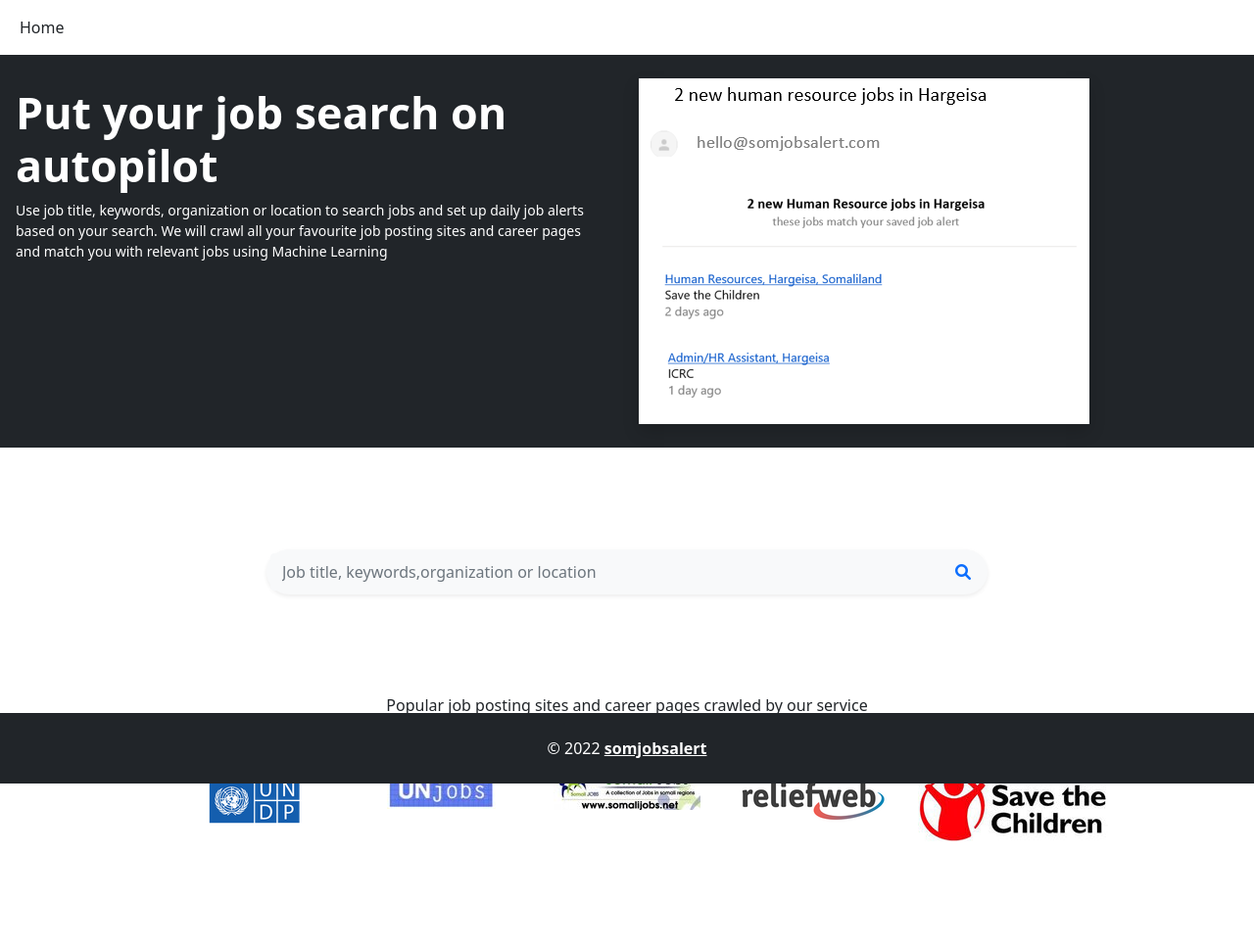
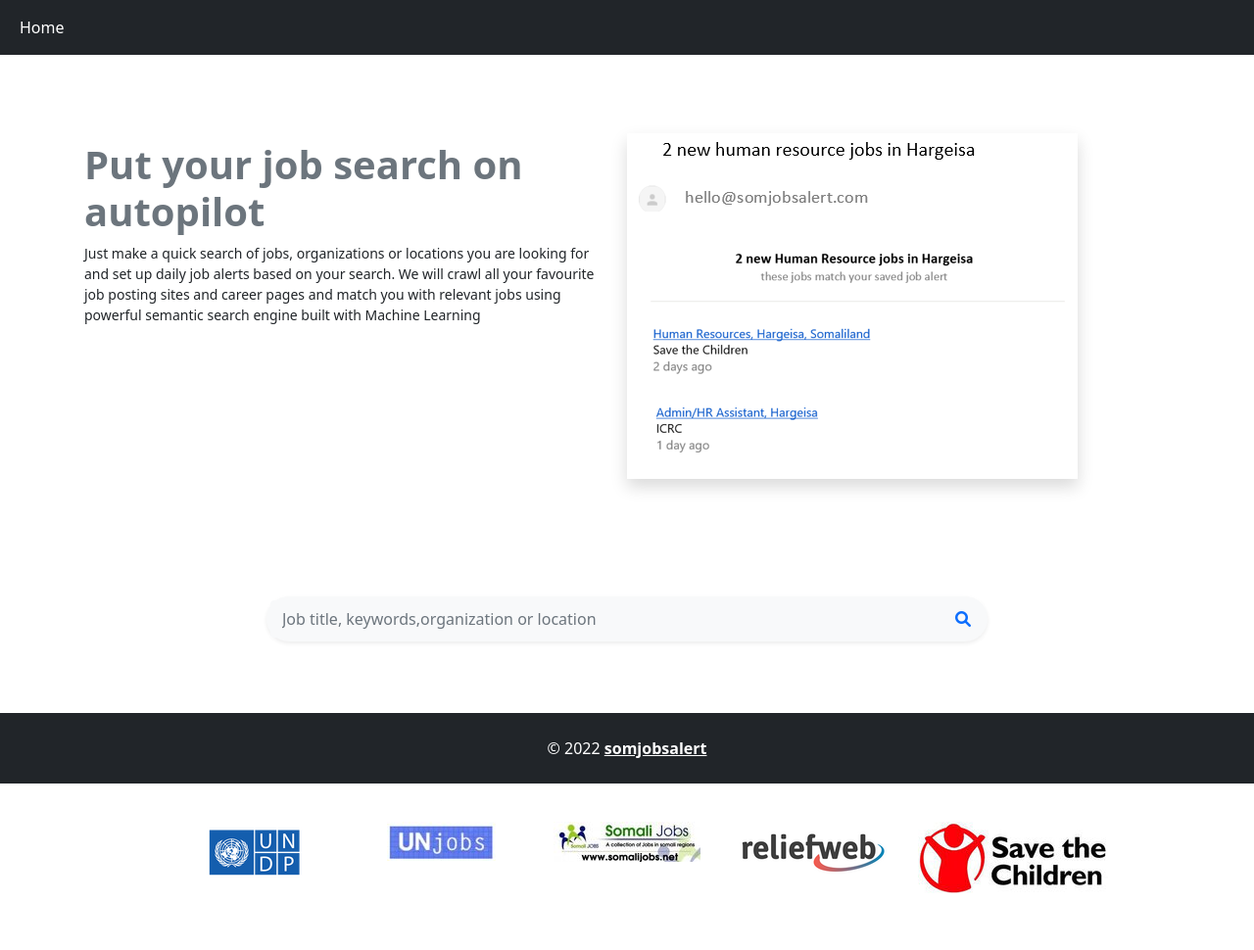
Before and after one commit to khldH/jobalertusingtextsimilarity, a FastAPI app: page / in a window 1280 px wide. Shown: the top 970 px of the page at 98% size. Before the commit the page ends 859 px from the top, so only its background shows below. Run offline with FastAPI, Linux system fonts and the light colour scheme; parts of the project's set-up code (start-up, migrations or seed data) failed here and were passed over.

Commit message:
redid banner

```diff
--- a/static/css/main.css
+++ b/static/css/main.css
@@ -64,7 +64,7 @@
 .list small {
     color: #767373
 
-
+/*
 @media (max-width: 767.98px) {
   .mx-w-100 {
     max-width: 100% !important;
--- a/templates/components/navbar.html
+++ b/templates/components/navbar.html
@@ -1,13 +1,13 @@
-<nav class="navbar  fixed-top navbar-expand-lg navbar-light bg-white">
+<nav class="navbar  fixed-top navbar-expand-lg navbar-light bg-dark">
   <div class="container-fluid">
 <!--    <a class="navbar-brand" href="#">Navbar</a>-->
     <button class="navbar-toggler  bg-white" type="button" data-bs-toggle="collapse" data-bs-target="#navbarSupportedContent" aria-controls="navbarSupportedContent" aria-expanded="false" aria-label="Toggle navigation">
-      <span class="navbar-toggler-icon"></span>
+      <span class="navbar-toggler-icon  bg-white"></span>
     </button>
-    <div class="collapse  navbar-collapse" id="navbarSupportedContent">
+    <div class="collapse text-white navbar-collapse" id="navbarSupportedContent">
       <ul class="navbar-nav me-auto mb-2 mb-lg-0">
         <li class="nav-item">
-          <a class="nav-link active text-dark " aria-current="page" href="/">Home</a>
+          <a class="nav-link active text-white" aria-current="page" href="/">Home</a>
         </li>
 <!--        <li class="nav-item">-->
 <!--          <a class="nav-link" href="#">Link</a>-->
--- a/templates/home/index.html
+++ b/templates/home/index.html
@@ -7,23 +7,7 @@
 
 {% block content %}
 
-<div class="row my-5 p-2 bg-dark mt-5">
-        <div class="col-lg-6">
-            <div class="p-2 mt-4 text-white">
-                <h5 class=" " style="font-size: 2.8rem; line-height: 54px;font-weight: 900">Put your job search on autopilot</h5>
-                <p class="small text-justify text-mute">Use job title, keywords,
-                    organization or location to search jobs and set up daily job alerts based on your
-                    search. We will crawl all your favourite job posting sites and career pages and match you with
-                    relevant jobs
-                    using Machine Learning </p>
-                <!--                <a href="#" class="btn btn-outline-dark">Read More</a>-->
 
-            </div>
-        </div>
-        <div class="col-lg-6">
-            <img class="shadow mt-4 mb-3 mr-5" src="{{ url_for('static', path='imgs/samplealert.png')}}" alt=""/>
-        </div>
-    </div>
 <div class="container">
     <div class="row my-5">
         <h5 class="display-5"></h5>
@@ -32,6 +16,24 @@
             <li>{{error}}</li>
             {% endfor %}
         </div>
+        <div class="row my-5 p-2  mt-5">
+        <div class="col-lg-6">
+            <div class="p-2 mt-4 ">
+                <h5 class="text-muted text-justify " style="font-size: 2.5rem;font-weight: 700">Put your job search on autopilot</h5>
+                <p class="small text-justify">Just make a quick search of jobs, organizations or locations you are looking for and set up daily job alerts based on your
+                    search. We will crawl all your favourite job posting sites and career pages and match you with
+                    relevant jobs
+                    using powerful semantic search engine built with Machine Learning </p>
+                <!--                <a href="#" class="btn btn-outline-dark">Read More</a>-->
+
+            </div>
+
+
+        </div>
+        <div class="col-lg-6">
+            <img class="shadow mt-4 mb-3 mr-5" src="{{ url_for('static', path='imgs/samplealert.png')}}" alt=""/>
+        </div>
+    </div>
     </div>
 
     <!--    <div class="row my-5"  style="background-color:#00a6ff21">-->
@@ -64,7 +66,7 @@
     <!--    </div>-->
     <div class="row mb-5">
         <div class="col-lg-8 mx-auto ">
-            <div class="bg-white  rounded">
+            <div class="rounded">
                 <form action="/search/">
                     <div class="p-1 bg-light rounded rounded-pill shadow-sm mb-4">
                         <div class="input-group">
@@ -189,7 +191,7 @@
             <div class="col text-center">
                 <div class="mb-5">
                     <div class="p-2 mt-4">
-                        <h6 class="mb-4">Popular job posting sites and career pages crawled by our service</h6>
+                        <h6 class="mb-4 lead">Popular job posting sites and career pages crawled by our service</h6>
                     </div>
                     <br>
                     <div class="row justify-content-center">
```
